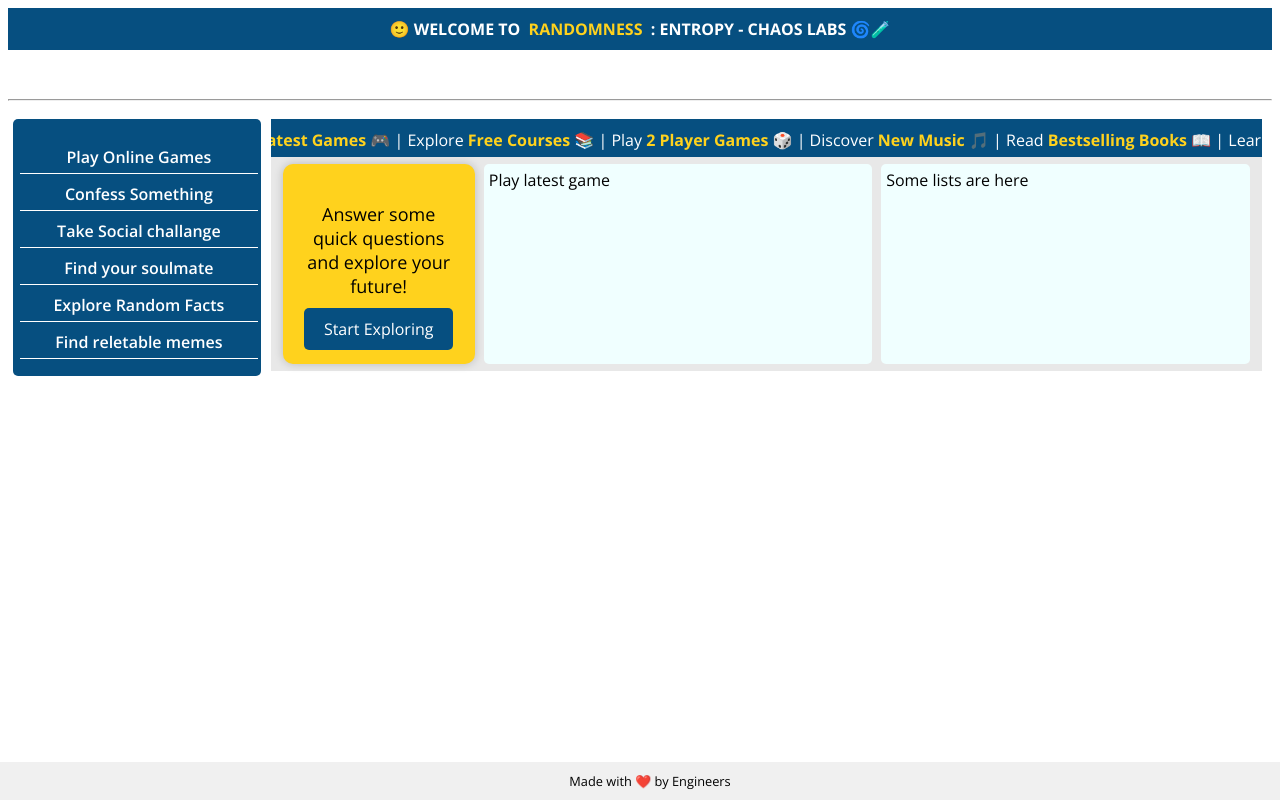
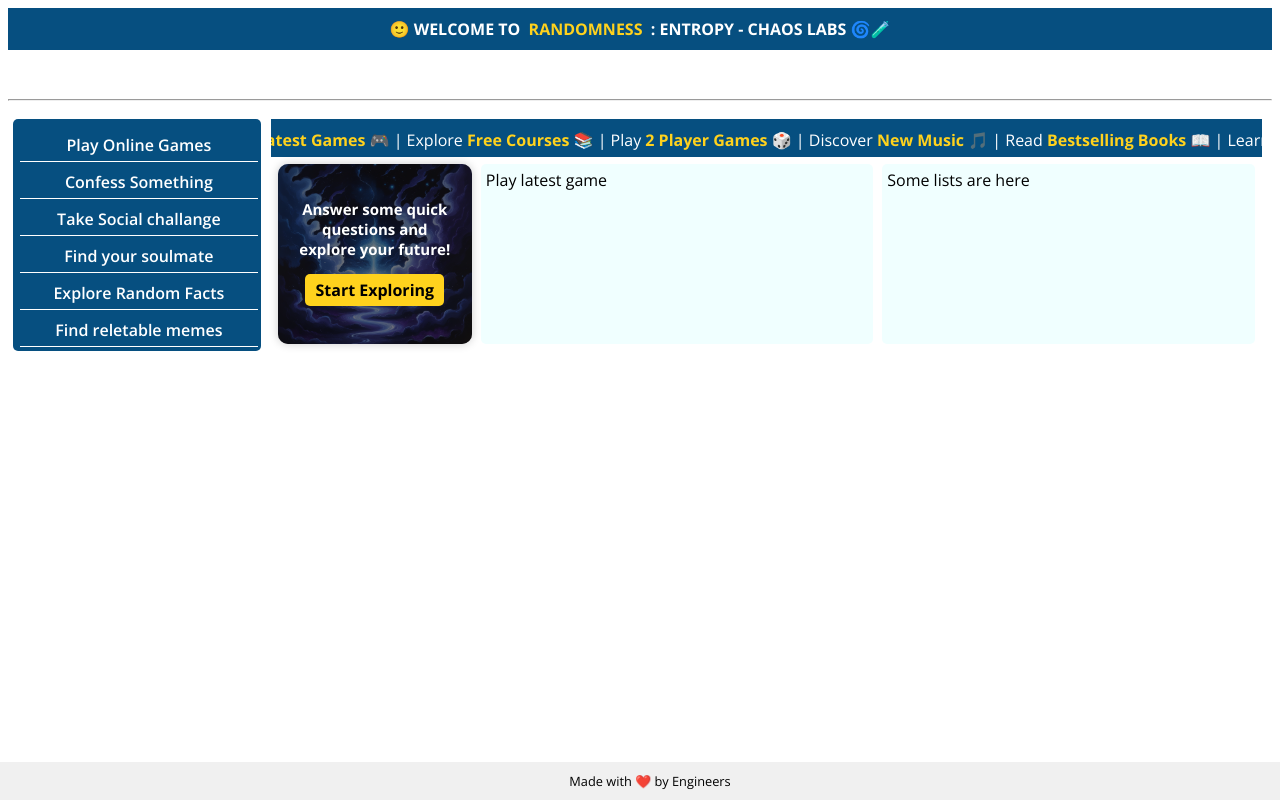
Before and after one commit to High-Entropy-X/chaos-lab, a plain HTML site: page index.html in a window 1280 px wide. Drawn offline with nearby package versions, Linux system fonts and the light colour scheme.

Commit message:
Something modified this time

```diff
--- a/css/homepage.css
+++ b/css/homepage.css
@@ -99,7 +99,6 @@
 /* Panel 2 */
 
 .panel2{
-  background-color: rgb(232, 232, 232);
   height: 100%;
   display: flex;
   flex-direction: column;
@@ -111,7 +110,7 @@
   justify-content: center;
   grid-gap: 5px;
   height: 100%;
-  padding: 5px;
+  margin-top: 5px;
 }
 
 
@@ -170,29 +169,59 @@
 /* Explore Future */
 
 .explore_future {
-  background-color: var(--secondary-color); /* Use a primary color for the background */
-  color: var(--text-color-2); /* Use a contrasting text color */
+  color: var(--text-color);
+  font-weight: 700;
   padding: 20px;
   text-align: center;
-  border-radius: 10px; /* Add a rounded corner effect */
-  box-shadow: 0 0 10px rgba(0,0,0,0.2); /* Add a subtle shadow */
+  border-radius: 10px;
+  box-shadow: 0 0 10px rgba(0,0,0,0.2);
+
+  /* Background Image Properties */
+  background-image: url('../assets/images/bg1.jpg'); /* Path to your image */
+  background-size: cover; /* Cover the entire area, maintaining aspect ratio */
+  background-position: center; /* Center the image within the container */
+  background-repeat: no-repeat;
+  position: relative; /* Required for the overlay effect */
+  overflow: hidden; /* Clip the pseudo-element if it overflows */
+}
+
+
+.explore_future::before {
+  content: "";
+  position: absolute;
+  top: 0;
+  left: 0;
+  width: 100%;
+  height: 100%;
+  background-color: rgba(0, 0, 0, 0.5); /* Adjust the alpha value for brightness */
+  z-index: 1; /* Ensure it's above the background image but below the text */
+}
+
+/* Optional: Ensure text is above the overlay */
+.explore_future > * {
+  position: relative;
+  z-index: 2;
 }
 
 .explore_future p {
-  font-size: 18px;
+  font-size: 15px;
   margin-bottom: 20px;
 }
 
 .explore-btn {
-  background-color: var(--primary-color); /* Use a secondary color for the button */
-  color: var(--text-color);
-  padding: 10px 20px;
+  background-color: var(--secondary-color); /* Use a secondary color for the button */
+  color: var(--text-color-2);
+  padding: 5px 10px;
   border: none;
   border-radius: 5px;
   cursor: pointer;
   text-decoration: none;
+  transition: all 0.3s ease; /* Add a smooth transition */
+
+
 }
 
 .explore-btn:hover {
   background-color: var(--accent-color); /* Change to an accent color on hover */
+  color: var(--text-color);
 }
--- a/index.html
+++ b/index.html
@@ -48,7 +48,7 @@
               <a href="https://example.com/puzzles" target="_blank">Play <span class="highlight">Puzzle Games</span></a> 🧩 |
               <a href="https://example.com/travel" target="_blank">Explore <span class="highlight">Travel Guides</span></a> ✈️ |
               <a href="https://example.com/software" target="_blank">Get <span class="highlight">Free Software</span></a> 📊 |
-              <a href="https://example.com/recipes" target="_blank">Enjoy <span class="highlight">Cooking Recipes</span></a> 🍳
+              <a href="https://example.com/recipes" target="_blank">Enjoy <span class="highlight">Cooking Recipes</span></a> 🍳 |
           </span>
           <span>
               <a href="https://example.com/movies" target="_blank">Watch <span class="highlight">Free Movies</span></a> 🍿 |
```
Also changed, not shown: assets/images/bg1.jpg (added).
